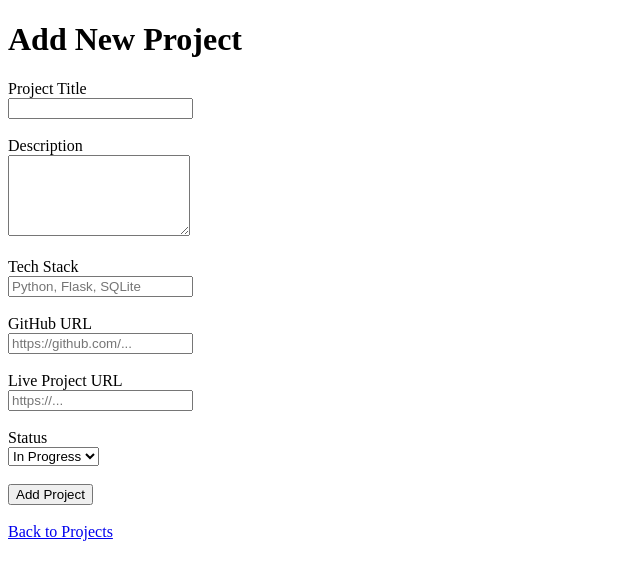
After one commit to Rohittt-commits/DevCareer---platform-, a Flask app: page /projects/add in a window 1280 px wide. The commit adds this page. Shown: the top 580 px of the page, without its empty margins (0-640 px from the left). Run offline with Flask 3, Linux system fonts and the light colour scheme; the visitor is signed in with stand-in values (Sample User, id 1).

Commit message:
fix authentication and project blueprint registration

```diff
--- a/app/__init__.py
+++ b/app/__init__.py
@@ -1,7 +1,7 @@
 from flask import Flask
 from flask_sqlalchemy import SQLAlchemy
 from flask_login import LoginManager
-from config import Config
+
 
 db = SQLAlchemy()
 login_manager = LoginManager()
@@ -9,26 +9,37 @@ login_manager = LoginManager()
 
 def create_app():
     app = Flask(__name__)
-    app.config.from_object(Config)
 
+    # Application configuration
+    app.config["SECRET_KEY"] = "devcareer-secret-key"
+    app.config["SQLALCHEMY_DATABASE_URI"] = "sqlite:///devcareer.db"
+    app.config["SQLALCHEMY_TRACK_MODIFICATIONS"] = False
+
+    # Initialize extensions
+    db.init_app(app)
     login_manager.init_app(app)
+
+    # Flask-Login configuration
     login_manager.login_view = "auth.login"
 
-    db.init_app(app)
-
+    # Import User model
     from app.models.user import User
 
+    # Flask-Login user loader
     @login_manager.user_loader
     def load_user(user_id):
-        return db.session.get(User, int(user_id))
+        return User.query.get(int(user_id))
 
+    # Register Main blueprint
     from app.routes.main import main
+    app.register_blueprint(main)
+
+    # Register Authentication blueprint
     from app.routes.auth import auth
-
-    app.register_blueprint(main)
     app.register_blueprint(auth)
 
-    with app.app_context():
-        db.create_all()
+    # Register Projects blueprint
+    from app.routes.projects import projects
+    app.register_blueprint(projects)
 
     return app
--- a/app/models/user.py
+++ b/app/models/user.py
@@ -8,6 +8,7 @@ class User(UserMixin, db.Model):
     __tablename__ = "users"
 
     id = db.Column(db.Integer, primary_key=True)
+
     username = db.Column(db.String(80), unique=True, nullable=False)
     email = db.Column(db.String(120), unique=True, nullable=False)
     password_hash = db.Column(db.String(255), nullable=False)
--- /dev/null
+++ b/app/routes/projects.py
@@ -0,0 +1,106 @@
+from flask import Blueprint, render_template, request, redirect, url_for, flash
+from flask_login import login_required, current_user
+
+from app import db
+from app.models.project import Project
+
+
+projects = Blueprint(
+    "projects",
+    __name__,
+    url_prefix="/projects"
+)
+
+
+@projects.route("/")
+@login_required
+def list_projects():
+    user_projects = Project.query.filter_by(
+        user_id=current_user.id
+    ).order_by(
+        Project.created_at.desc()
+    ).all()
+
+    return render_template(
+        "projects.html",
+        projects=user_projects
+    )
+
+
+@projects.route("/add", methods=["GET", "POST"])
+@login_required
+def add_project():
+    if request.method == "POST":
+        title = request.form.get("title")
+        description = request.form.get("description")
+        tech_stack = request.form.get("tech_stack")
+        github_url = request.form.get("github_url")
+        live_url = request.form.get("live_url")
+        status = request.form.get("status")
+
+        if not title or not description or not tech_stack:
+            flash(
+                "Title, description and tech stack are required.",
+                "error"
+            )
+            return redirect(url_for("projects.add_project"))
+
+        project = Project(
+            title=title,
+            description=description,
+            tech_stack=tech_stack,
+            github_url=github_url,
+            live_url=live_url,
+            status=status or "In Progress",
+            user_id=current_user.id
+        )
+
+        db.session.add(project)
+        db.session.commit()
+
+        flash("Project added successfully!", "success")
+        return redirect(url_for("projects.list_projects"))
+
+    return render_template("add_project.html")
+
+
+@projects.route("/edit/<int:project_id>", methods=["GET", "POST"])
+@login_required
+def edit_project(project_id):
+    project = Project.query.filter_by(
+        id=project_id,
+        user_id=current_user.id
+    ).first_or_404()
+
+    if request.method == "POST":
+        project.title = request.form.get("title")
+        project.description = request.form.get("description")
+        project.tech_stack = request.form.get("tech_stack")
+        project.github_url = request.form.get("github_url")
+        project.live_url = request.form.get("live_url")
+        project.status = request.form.get("status") or "In Progress"
+
+        db.session.commit()
+
+        flash("Project updated successfully!", "success")
+        return redirect(url_for("projects.list_projects"))
+
+    return render_template(
+        "edit_project.html",
+        project=project
+    )
+
+
+@projects.route("/delete/<int:project_id>", methods=["POST"])
+@login_required
+def delete_project(project_id):
+    project = Project.query.filter_by(
+        id=project_id,
+        user_id=current_user.id
+    ).first_or_404()
+
+    db.session.delete(project)
+    db.session.commit()
+
+    flash("Project deleted successfully.", "success")
+    return redirect(url_for("projects.list_projects"))
--- /dev/null
+++ b/app/templates/add_project.html
@@ -0,0 +1,105 @@
+<!DOCTYPE html>
+<html lang="en">
+<head>
+    <meta charset="UTF-8">
+    <meta name="viewport" content="width=device-width, initial-scale=1.0">
+    <title>Add Project | DevCareer</title>
+</head>
+<body>
+
+    <h1>Add New Project</h1>
+
+    <form method="POST">
+
+        <div>
+            <label for="title">Project Title</label>
+            <br>
+            <input
+                type="text"
+                id="title"
+                name="title"
+                required
+            >
+        </div>
+
+        <br>
+
+        <div>
+            <label for="description">Description</label>
+            <br>
+            <textarea
+                id="description"
+                name="description"
+                rows="5"
+                required
+            ></textarea>
+        </div>
+
+        <br>
+
+        <div>
+            <label for="tech_stack">Tech Stack</label>
+            <br>
+            <input
+                type="text"
+                id="tech_stack"
+                name="tech_stack"
+                placeholder="Python, Flask, SQLite"
+                required
+            >
+        </div>
+
+        <br>
+
+        <div>
+            <label for="github_url">GitHub URL</label>
+            <br>
+            <input
+                type="url"
+                id="github_url"
+                name="github_url"
+                placeholder="https://github.com/..."
+            >
+        </div>
+
+        <br>
+
+        <div>
+            <label for="live_url">Live Project URL</label>
+            <br>
+            <input
+                type="url"
+                id="live_url"
+                name="live_url"
+                placeholder="https://..."
+            >
+        </div>
+
+        <br>
+
+        <div>
+            <label for="status">Status</label>
+            <br>
+
+            <select id="status" name="status">
+                <option value="In Progress">In Progress</option>
+                <option value="Completed">Completed</option>
+                <option value="Planned">Planned</option>
+                <option value="On Hold">On Hold</option>
+            </select>
+        </div>
+
+        <br>
+
+        <button type="submit">Add Project</button>
+
+    </form>
+
+    <br>
+
+    <a href="{{ url_for('projects.list_projects') }}">
+        Back to Projects
+    </a>
+
+</body>
+</html>
```
Also changed, not shown: app/models/project.py (added, +33 -0 lines), app/templates/dashboard.html (+10 -0 lines), app/templates/edit_project.html (added, +131 -0 lines), app/templates/projects.html (added, +100 -0 lines).
